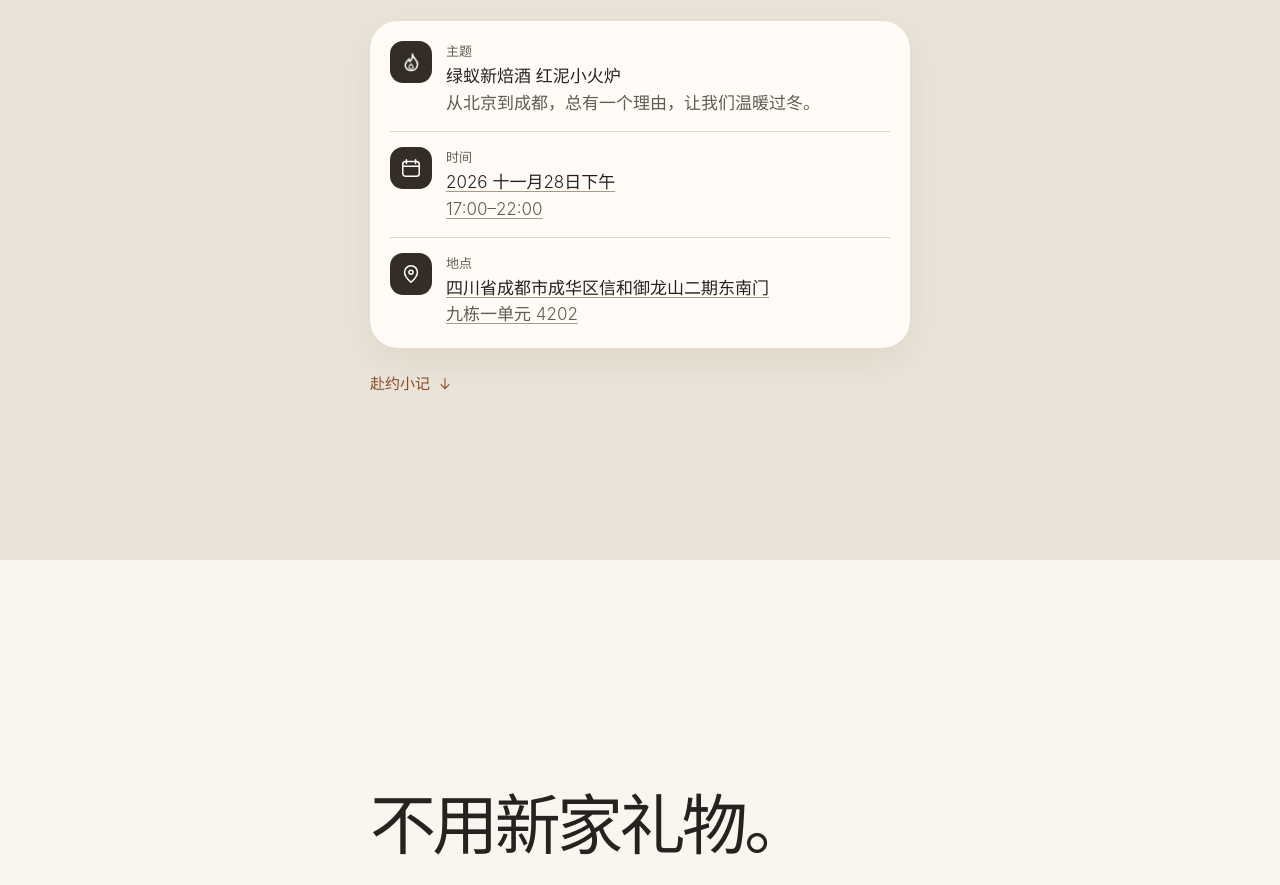
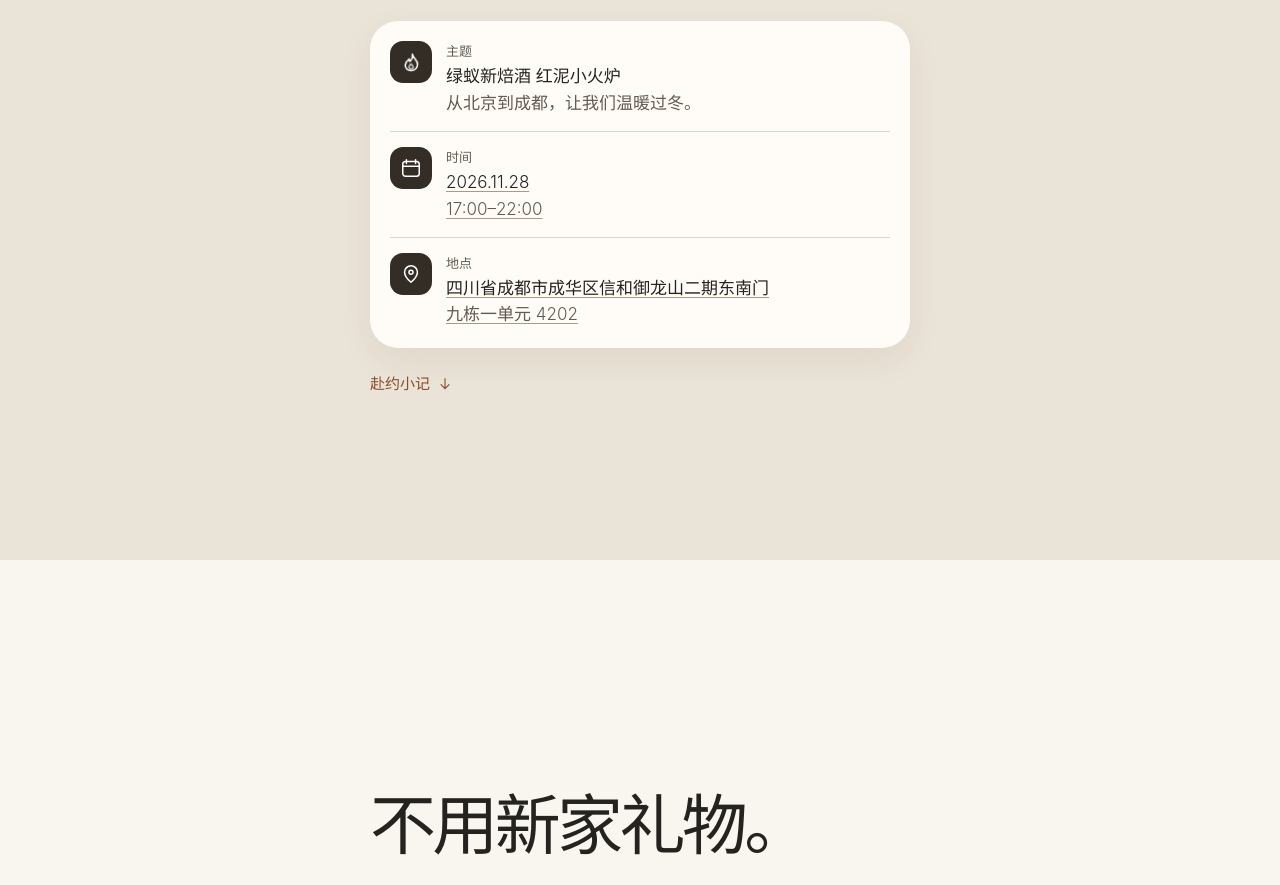
Before and after one commit to jackywen007-max/xiaoxue-invite, a plain HTML site: page wine.html in a window 1280 px wide. Shown: the part 1040-1925 px from the top of the page. Drawn offline with Linux system fonts and the light colour scheme.

Commit message:
Add files via upload

```diff
--- a/wine.html
+++ b/wine.html
@@ -128,8 +128,8 @@
 <section class="screen details" id="details" aria-labelledby="details-title"><div class="inner">
 <h2 id="details-title">能饮一杯无。</h2>
 <dl class="card">
-<div class="row"><dt class="label"><span class="tile"><svg class="icon flame" viewBox="0 0 24 24" aria-hidden="true"><path class="flame-outer" d="M12 2c1 5 6.7 7.2 6.7 12.5A6.7 6.7 0 0 1 5.3 15c0-3 1.7-5.4 3.7-7.4-.2 2 1 3.2 1 3.2S13 7.4 12 2Z"/><path class="flame-inner" d="M9.5 17a2.5 2.5 0 0 0 5 0c0-1.2-2.5-3.6-2.5-3.6S9.5 15.8 9.5 17Z"/></svg></span>主题</dt><dd class="value">绿蚁新焙酒 红泥小火炉<span class="sub">从北京到成都，总有一个理由，让我们温暖过冬。</span></dd></div>
-<div class="row"><dt class="label"><span class="tile"><svg class="icon" aria-hidden="true"><use href="#calendar"/></svg></span>时间</dt><dd class="value"><a class="detail-link" href="data:text/calendar;charset=utf-8,BEGIN%3AVCALENDAR%0D%0AVERSION%3A2.0%0D%0APRODID%3A-%2F%2FHousewarming%20Invite%2F%2FCalendar%2F%2FZH%0D%0ACALSCALE%3AGREGORIAN%0D%0ABEGIN%3AVEVENT%0D%0AUID%3Ahousewarming-20261128%40housewarming.local%0D%0ADTSTAMP%3A20261118T152608Z%0D%0ADTSTART%3A20261128T090000Z%0D%0ADTEND%3A20261128T140000Z%0D%0ASUMMARY%3A%E9%B9%8F%E4%BB%94%E7%9A%84%E6%96%B0%E5%AE%B6%E5%B0%8F%E8%81%9A%0D%0ALOCATION%3A%E5%9B%9B%E5%B7%9D%E7%9C%81%E6%88%90%E9%83%BD%E5%B8%82%E6%88%90%E5%8D%8E%E5%8C%BA%E4%BF%A1%E5%92%8C%E5%BE%A1%E9%BE%99%E5%B1%B1%E4%BA%8C%E6%9C%9F%E4%B8%9C%E5%8D%97%E9%97%A8%E4%B9%9D%E6%A0%8B%E4%B8%80%0D%0A%20%E5%8D%95%E5%85%83%204202%0D%0ADESCRIPTION%3A%E4%B8%BB%E9%A2%98%EF%BC%9A%E7%BB%BF%E8%9A%81%E6%96%B0%E7%84%99%E9%85%92%20%E7%BA%A2%E6%B3%A5%E5%B0%8F%E7%81%AB%E7%82%89%0D%0AEND%3AVEVENT%0D%0AEND%3AVCALENDAR%0D%0A" download="housewarming.ics" aria-label="添加到日历：2026年11月28日17点至22点">2026 十一月28日下午<span class="sub">17:00–22:00</span></a></dd></div>
+<div class="row"><dt class="label"><span class="tile"><svg class="icon flame" viewBox="0 0 24 24" aria-hidden="true"><path class="flame-outer" d="M12 2c1 5 6.7 7.2 6.7 12.5A6.7 6.7 0 0 1 5.3 15c0-3 1.7-5.4 3.7-7.4-.2 2 1 3.2 1 3.2S13 7.4 12 2Z"/><path class="flame-inner" d="M9.5 17a2.5 2.5 0 0 0 5 0c0-1.2-2.5-3.6-2.5-3.6S9.5 15.8 9.5 17Z"/></svg></span>主题</dt><dd class="value">绿蚁新焙酒 红泥小火炉<span class="sub">从北京到成都，让我们温暖过冬。</span></dd></div>
+<div class="row"><dt class="label"><span class="tile"><svg class="icon" aria-hidden="true"><use href="#calendar"/></svg></span>时间</dt><dd class="value"><a class="detail-link" href="data:text/calendar;charset=utf-8,BEGIN%3AVCALENDAR%0D%0AVERSION%3A2.0%0D%0APRODID%3A-%2F%2FHousewarming%20Invite%2F%2FCalendar%2F%2FZH%0D%0ACALSCALE%3AGREGORIAN%0D%0ABEGIN%3AVEVENT%0D%0AUID%3Ahousewarming-20261128%40housewarming.local%0D%0ADTSTAMP%3A20261118T152608Z%0D%0ADTSTART%3A20261128T090000Z%0D%0ADTEND%3A20261128T140000Z%0D%0ASUMMARY%3A%E9%B9%8F%E4%BB%94%E7%9A%84%E6%96%B0%E5%AE%B6%E5%B0%8F%E8%81%9A%0D%0ALOCATION%3A%E5%9B%9B%E5%B7%9D%E7%9C%81%E6%88%90%E9%83%BD%E5%B8%82%E6%88%90%E5%8D%8E%E5%8C%BA%E4%BF%A1%E5%92%8C%E5%BE%A1%E9%BE%99%E5%B1%B1%E4%BA%8C%E6%9C%9F%E4%B8%9C%E5%8D%97%E9%97%A8%E4%B9%9D%E6%A0%8B%E4%B8%80%0D%0A%20%E5%8D%95%E5%85%83%204202%0D%0ADESCRIPTION%3A%E4%B8%BB%E9%A2%98%EF%BC%9A%E7%BB%BF%E8%9A%81%E6%96%B0%E7%84%99%E9%85%92%20%E7%BA%A2%E6%B3%A5%E5%B0%8F%E7%81%AB%E7%82%89%0D%0AEND%3AVEVENT%0D%0AEND%3AVCALENDAR%0D%0A" download="housewarming.ics" aria-label="添加到日历：2026年11月28日17点至22点">2026.11.28<span class="sub">17:00–22:00</span></a></dd></div>
 <div class="row"><dt class="label"><span class="tile"><svg class="icon" aria-hidden="true"><use href="#pin"/></svg></span>地点</dt><dd class="value"><a class="detail-link" href="https://uri.amap.com/search?keyword=%E4%BF%A1%E5%92%8C%E5%BE%A1%E9%BE%99%E5%B1%B1%E4%BA%8C%E6%9C%9F%E4%B8%9C%E5%8D%97%E9%97%A8&amp;city=%E6%88%90%E9%83%BD&amp;callnative=1" target="_blank" rel="noopener noreferrer">四川省成都市成华区信和御龙山二期东南门<span class="sub">九栋一单元 4202</span></a></dd></div>
 </dl>
 <a class="next" href="#notes">赴约小记 <svg class="icon" aria-hidden="true"><use href="#arrow"/></svg></a>
```
